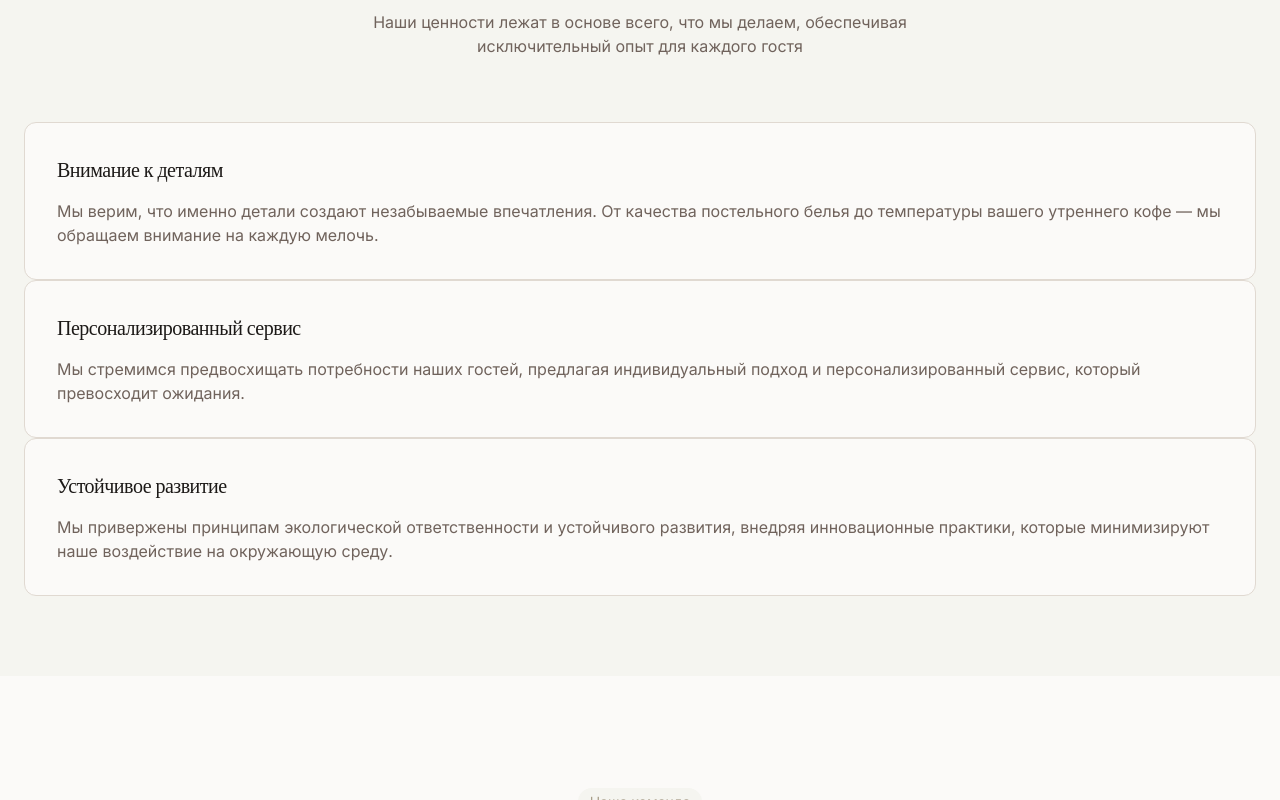
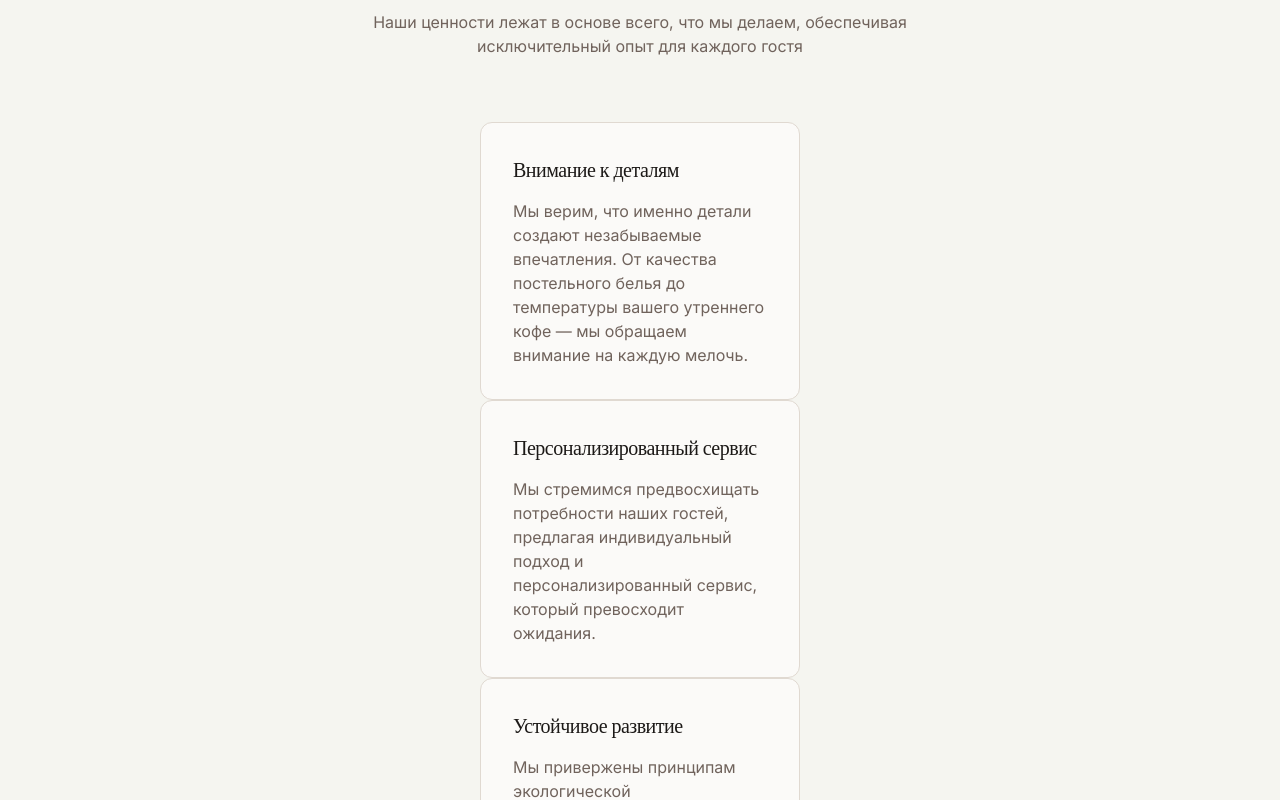
Before and after one commit to kompanyon1/room-nest-portal, a React (Vite) app: page /about in a window 1280 px wide. Shown: the part 1320-2120 px from the top of the page. Built offline with nearby package versions, Linux system fonts and the light colour scheme.

Commit message:
Adjust component widths
The components were adjusted to be less wide.

```diff
--- a/src/pages/About.tsx
+++ b/src/pages/About.tsx
@@ -81,7 +81,7 @@ const About = () => {
             </div>
           </FadeIn>
 
-          <div className="flex flex-col md:flex-row gap-8">
+          <div className="flex flex-col md:flex-row justify-center gap-8 max-w-5xl mx-auto">
             <FadeInStagger direction="right" distance={30}>
               <ValueCard
                 title="Внимание к деталям"
@@ -203,7 +203,7 @@ const About = () => {
 
 function ValueCard({ title, description }: { title: string; description: string }) {
   return (
-    <div className="bg-background p-8 rounded-xl border border-border flex-1 h-full">
+    <div className="bg-background p-8 rounded-xl border border-border max-w-xs h-full">
       <h3 className="font-serif text-xl font-medium mb-4">{title}</h3>
       <p className="text-muted-foreground">{description}</p>
     </div>
```
